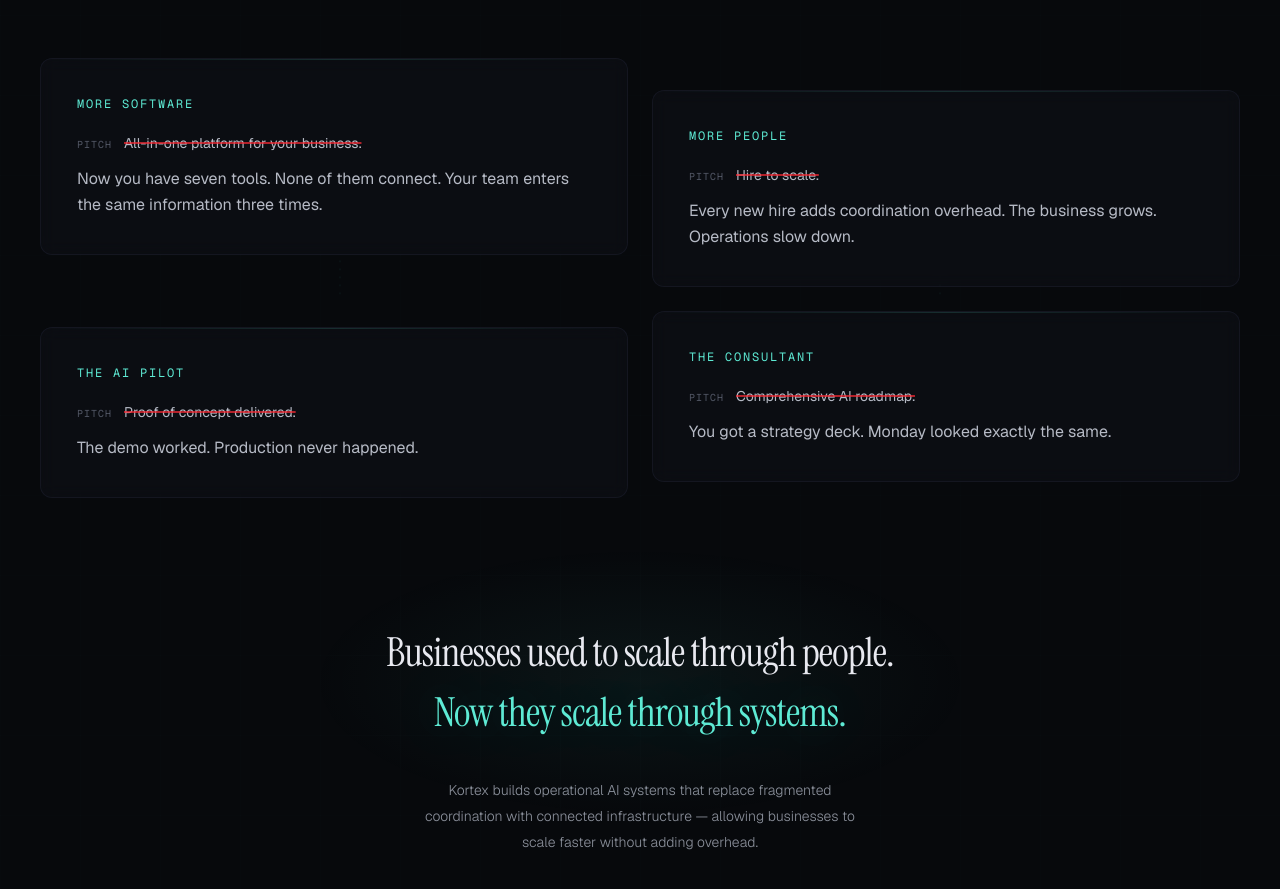
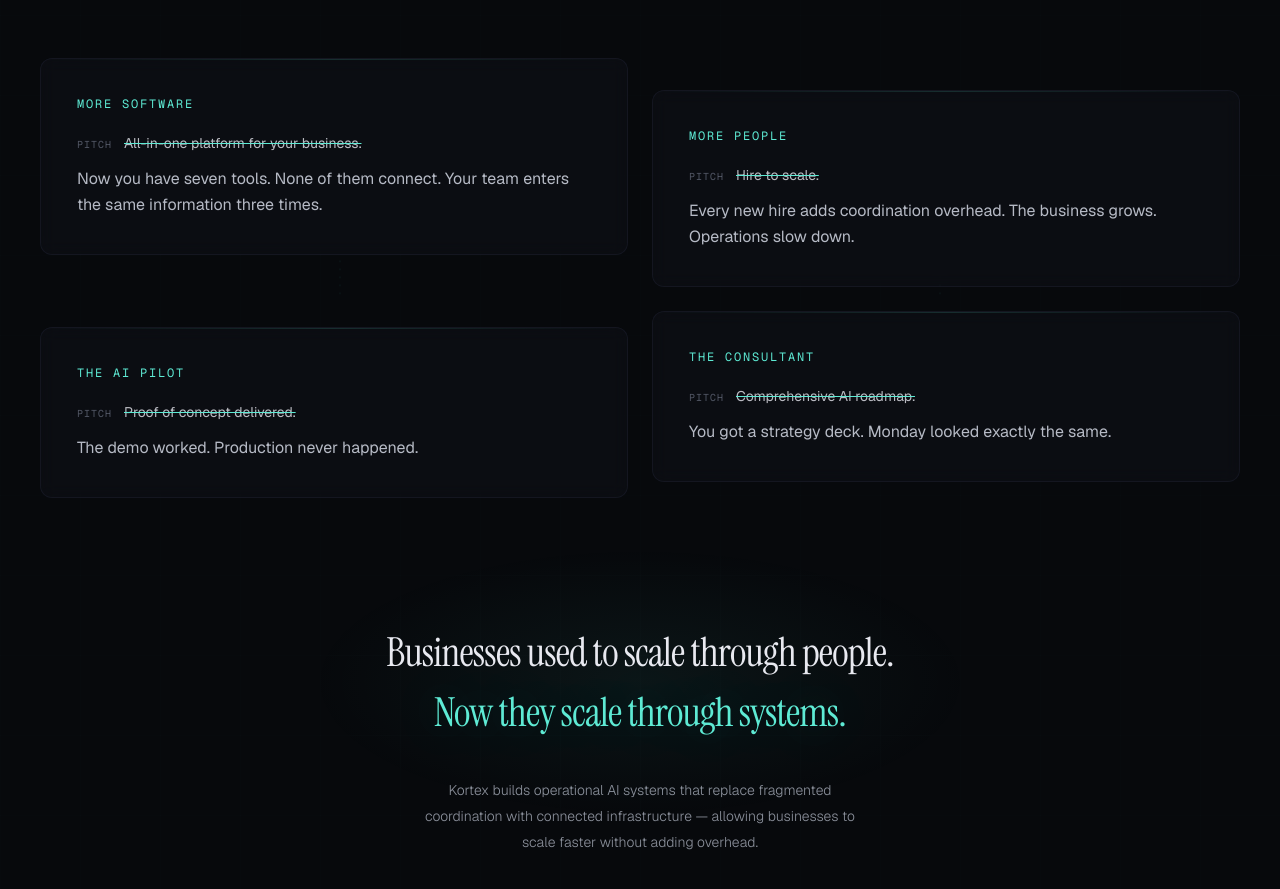
Before and after one commit to ashafiqkortex/kortex, a Next.js app: page / in a window 1280 px wide. Shown: the part 1600-2489 px from the top of the page. Built offline with nearby package versions, Linux system fonts and the light colour scheme.

Commit message:
Fix: Brighter pitch text for readability with accent strikethrough

```diff
--- a/components/home/problem.tsx
+++ b/components/home/problem.tsx
@@ -237,7 +237,7 @@
                       <span className="text-[10px] font-mono uppercase tracking-widest text-[var(--muted-2)]">
                         Pitch
                       </span>
-                      <span className="text-[14px] text-[var(--foreground-dim)] line-through decoration-red-500/70 decoration-2">
+                      <span className="text-[14px] text-foreground/80 line-through decoration-[var(--accent)] decoration-1">
                         {m.says}
                       </span>
                     </div>
```
